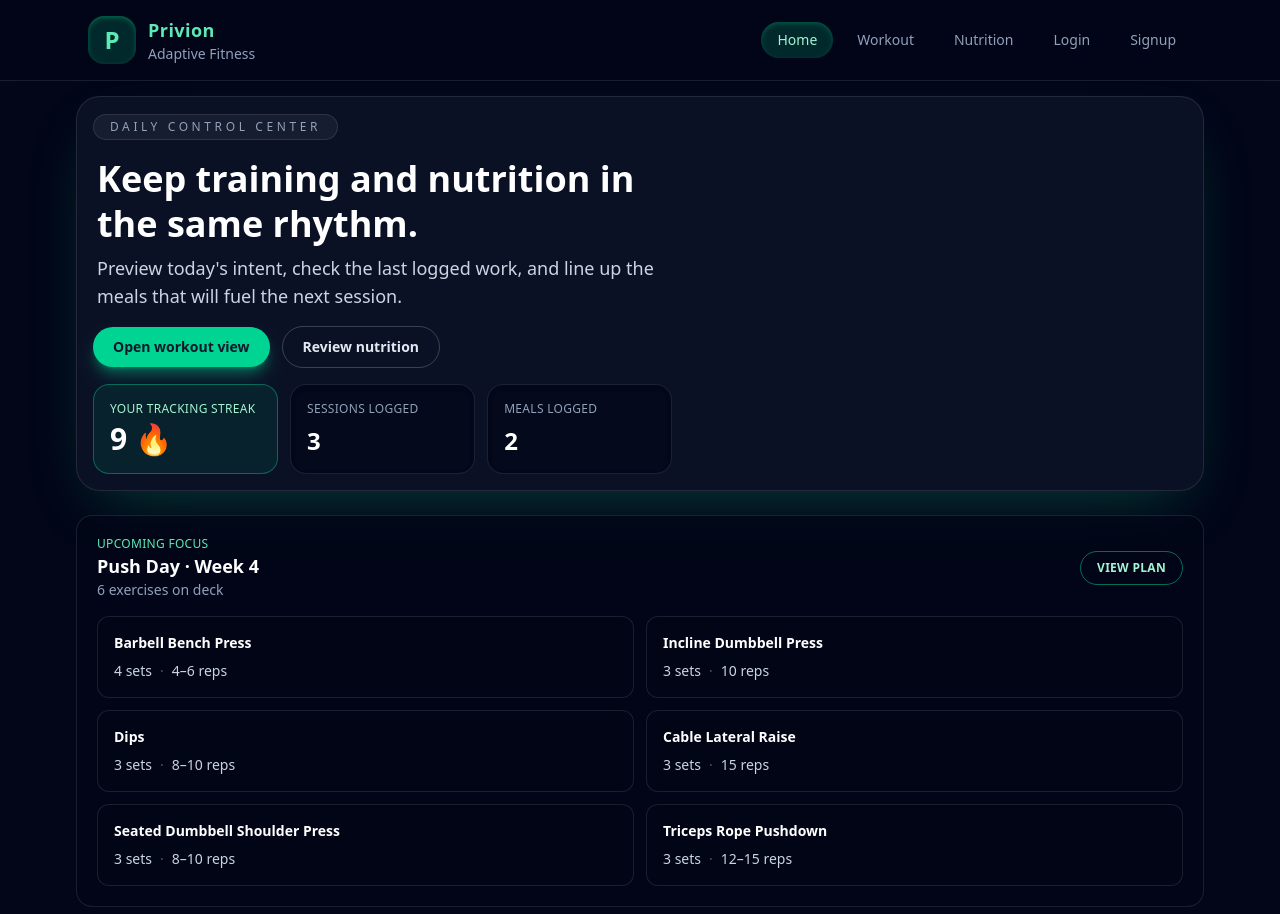
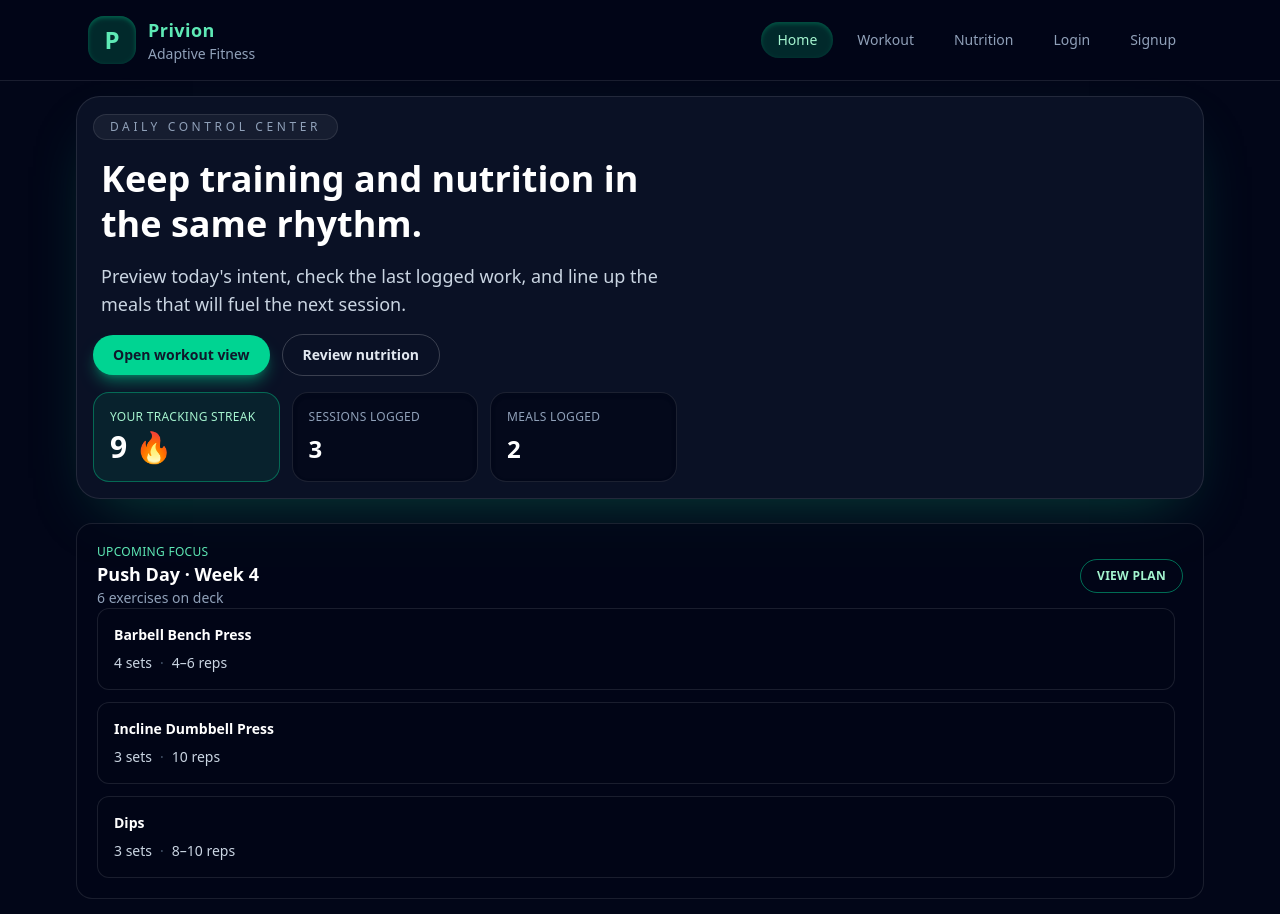
Before and after one commit to triek/privion, a Vue app: page / in a window 1280 px wide. Shown: the top 914 px of the page. Built offline with nearby package versions, Linux system fonts and the light colour scheme.

Commit message:
add scollable exercise list

```diff
--- a/src/views/HomeView.vue
+++ b/src/views/HomeView.vue
@@ -1,15 +1,15 @@
 <template>
   <div class="space-y-6">
     <section
-      class="grid gap-8 rounded-3xl border border-white/10 bg-slate-900/70 p-4 shadow-[0_25px_60px_-25px_rgba(16,185,129,0.35)] lg:grid-cols-[1.2fr_1fr]"
+      class="grid gap-6 rounded-3xl border border-white/10 bg-slate-900/70 p-4 shadow-[0_25px_60px_-25px_rgba(16,185,129,0.35)] lg:grid-cols-[1.2fr_1fr]"
     >
       <div class="space-y-4">
         <p
-          class="inline-flex items-center gap-2 rounded-full border border-white/10 bg-white/5 px-4 py-1 text-xs uppercase tracking-[0.3em] text-slate-400"
+          class="inline-flex items-center gap-2 rounded-full border border-white/10 bg-white/5 px-4 py-1 text-xs mb-4 uppercase tracking-[0.3em] text-slate-400"
         >
           Daily control center
         </p>
-        <div class="space-y-2 mx-1">
+        <div class="space-y-4 mx-2">
           <h1 class="text-3xl font-black leading-tight text-white sm:text-4xl">
             Keep training and nutrition in the same rhythm.
           </h1>
@@ -73,7 +73,8 @@
             View plan
           </RouterLink>
         </div>
-        <ul class="mt-4 grid grid-cols-2 gap-3 text-sm text-slate-200">
+
+        <ul class="max-h-[270px] space-y-3 overflow-y-auto pr-2 text-sm text-slate-200">
           <li
             v-for="exercise in nextPlanPreview"
             :key="exercise.name"
```
